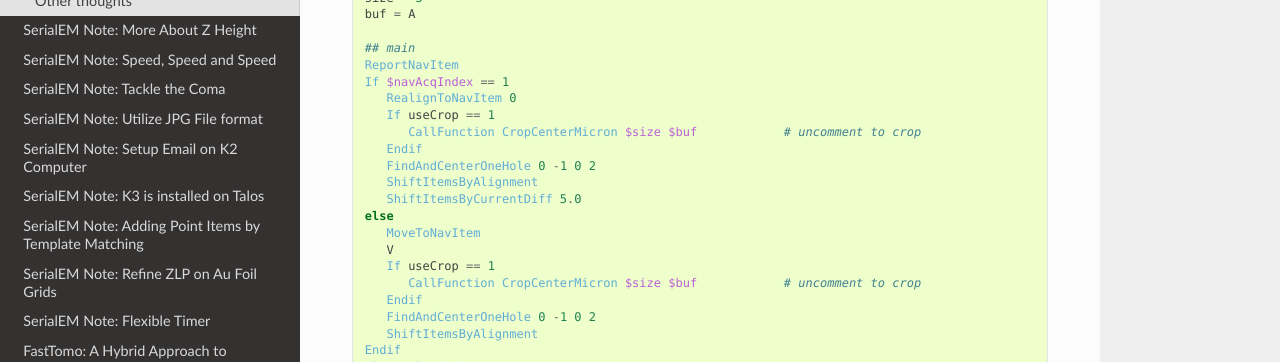
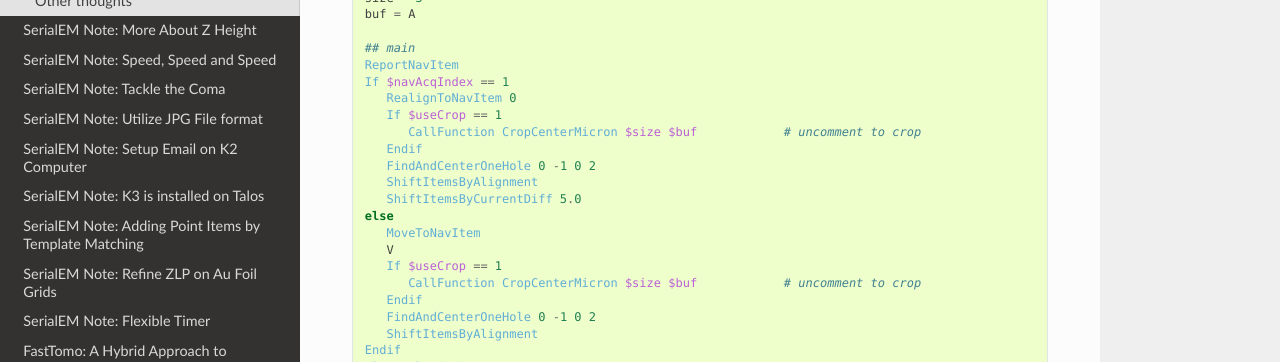
Before and after one commit to xuchen66/sphinx-emdocs, a Sphinx documentation site: the page built from source/serialem-note-more-about-XY-position.rst, in a window 1280 px wide and 900 px high, scrolled down 2675 px. Shown: the part 152-514 px from the top of the window. Built offline with Sphinx 7.4.7 and the Read the Docs theme 3.1.0, drawn with Linux system fonts in a browser that asks for light colours; pages that are not in the unit, such as notebooks, are missing from menus.

```diff
--- a/source/serialem-note-more-about-XY-position.rst
+++ b/source/serialem-note-more-about-XY-position.rst
@@ -159,7 +159,7 @@ move to a wrong hole.
    ReportNavItem
    If $navAcqIndex == 1
       RealignToNavItem 0
-      If useCrop == 1
+      If $useCrop == 1
          CallFunction CropCenterMicron $size $buf            # uncomment to crop
       Endif
       FindAndCenterOneHole 0 -1 0 2
@@ -168,7 +168,7 @@ move to a wrong hole.
    else
       MoveToNavItem
       V
-      If useCrop == 1
+      If $useCrop == 1
          CallFunction CropCenterMicron $size $buf            # uncomment to crop
       Endif
       FindAndCenterOneHole 0 -1 0 2
```
